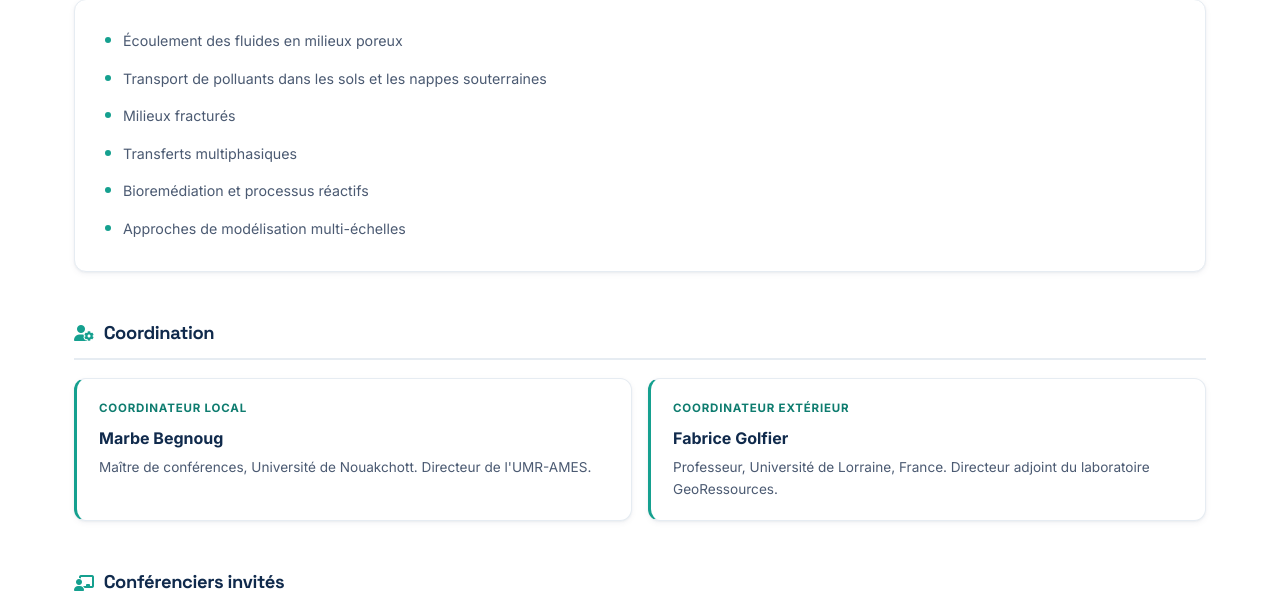
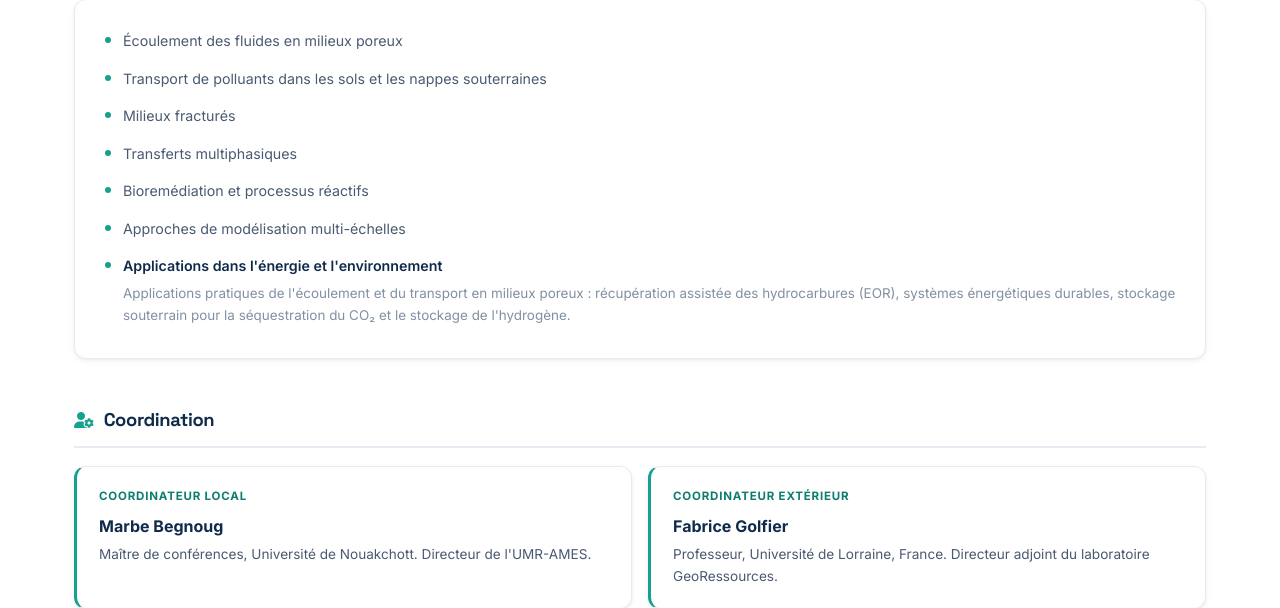
Before and after one commit to umr-ames/umr-ames.github.io, a PHP site: page / in a window 1280 px wide, after a click on "École CIMPA". Shown: the part 1365-1973 px from the top of the page. Run offline with PHP 8.4, Linux system fonts and the light colour scheme; data comes from the database, SQL or seed files in the repository; data that the repository does not hold is empty; some libraries are stand-ins or nearby versions.

Commit message:
CIMPA : ajouter le thème « Applications dans l'énergie et l'environnement »
Septième thème de la liste du programme scientifique, avec sa description :
récupération assistée des hydrocarbures, systèmes énergétiques durables et
stockage souterrain pour la séquestration du CO₂ et de l'hydrogène.

C'est le seul thème détaillé de la liste ; son titre est mis en gras et la
description suit en retrait, pour que la différence de traitement se lise
comme voulue.

Co-Authored-By: Claude Opus 5 <noreply@anthropic.com>
Claude-Session: https://claude.ai/code/session_013ukbgZe9TuxSF3Z2bUBwWM

```diff
--- a/css/style.css
+++ b/css/style.css
@@ -675,6 +675,12 @@ h1, h2, h3, h4,
   width: 6px; height: 6px; border-radius: 50%; background: var(--accent);
 }
 
+.cimpa-themes li strong { color: var(--primary); font-weight: 600; }
+.cimpa-theme-desc {
+  display: block; margin-top: 4px;
+  font-size: 0.84rem; line-height: 1.7; color: var(--text-light);
+}
+
 .cimpa-highlights {
   display: grid; grid-template-columns: repeat(auto-fill, minmax(min(320px, 100%), 1fr)); gap: 16px;
 }
--- a/en/index.html
+++ b/en/index.html
@@ -580,6 +580,10 @@
         <li>Multiphase transfers</li>
         <li>Bioremediation and reactive processes</li>
         <li>Multi-scale modelling approaches</li>
+        <li><strong>Applications in energy and the environment</strong>
+            <span class="cimpa-theme-desc">Practical applications of flow and transport in porous media:
+            enhanced oil recovery (EOR), sustainable energy systems, and underground storage for CO₂
+            sequestration and hydrogen storage.</span></li>
       </ul>
     </div>
 
--- a/index.html
+++ b/index.html
@@ -1260,6 +1260,10 @@
         <li>Transferts multiphasiques</li>
         <li>Bioremédiation et processus réactifs</li>
         <li>Approches de modélisation multi-échelles</li>
+        <li><strong>Applications dans l'énergie et l'environnement</strong>
+            <span class="cimpa-theme-desc">Applications pratiques de l'écoulement et du transport en
+            milieux poreux : récupération assistée des hydrocarbures (EOR), systèmes énergétiques
+            durables, stockage souterrain pour la séquestration du CO₂ et le stockage de l'hydrogène.</span></li>
       </ul>
     </div>
 
```
